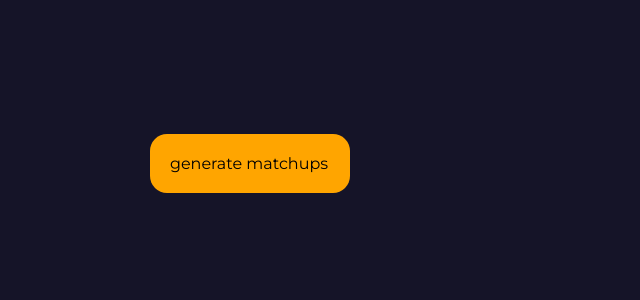
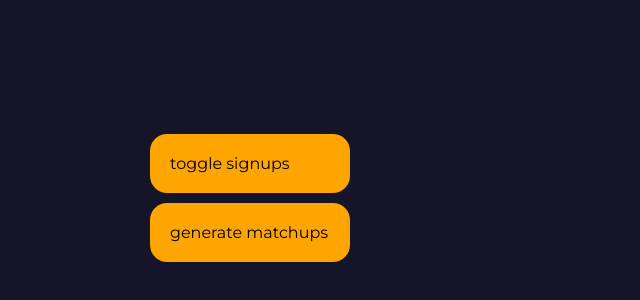
Before and after one commit to Yangjas4/VD2L-Website, a React (Vite) app in the folder vd2l/: page /admin in a window 1280 px wide. Shown: the part 66-366 px from the top of the page, without its empty margins (0-640 px from the left). Built offline with nearby package versions, Linux system fonts and the light colour scheme.

Commit message:
toggle signups button

```diff
--- a/vd2l/src/App.css
+++ b/vd2l/src/App.css
@@ -641,6 +641,7 @@ td {
 	padding: 20px;
 	border-radius: 17px;
 	cursor: pointer;
+	margin-bottom: 10px;
   }
 
   .matchups-generated-confirmation {
--- a/vd2l/src/Pages/Admin.jsx
+++ b/vd2l/src/Pages/Admin.jsx
@@ -12,6 +12,9 @@ export default function Admin() {
 
     return (
         <div className="admin-container">
+            <motion.div className="generate-matchups" whileHover={{scale: 1.1}}>
+                <p>toggle signups</p>
+            </motion.div>
             <motion.div className="generate-matchups" onClick={handleGenerate} whileHover={{scale: 1.1}}>
                 <p>generate matchups</p>
             </motion.div>
```
